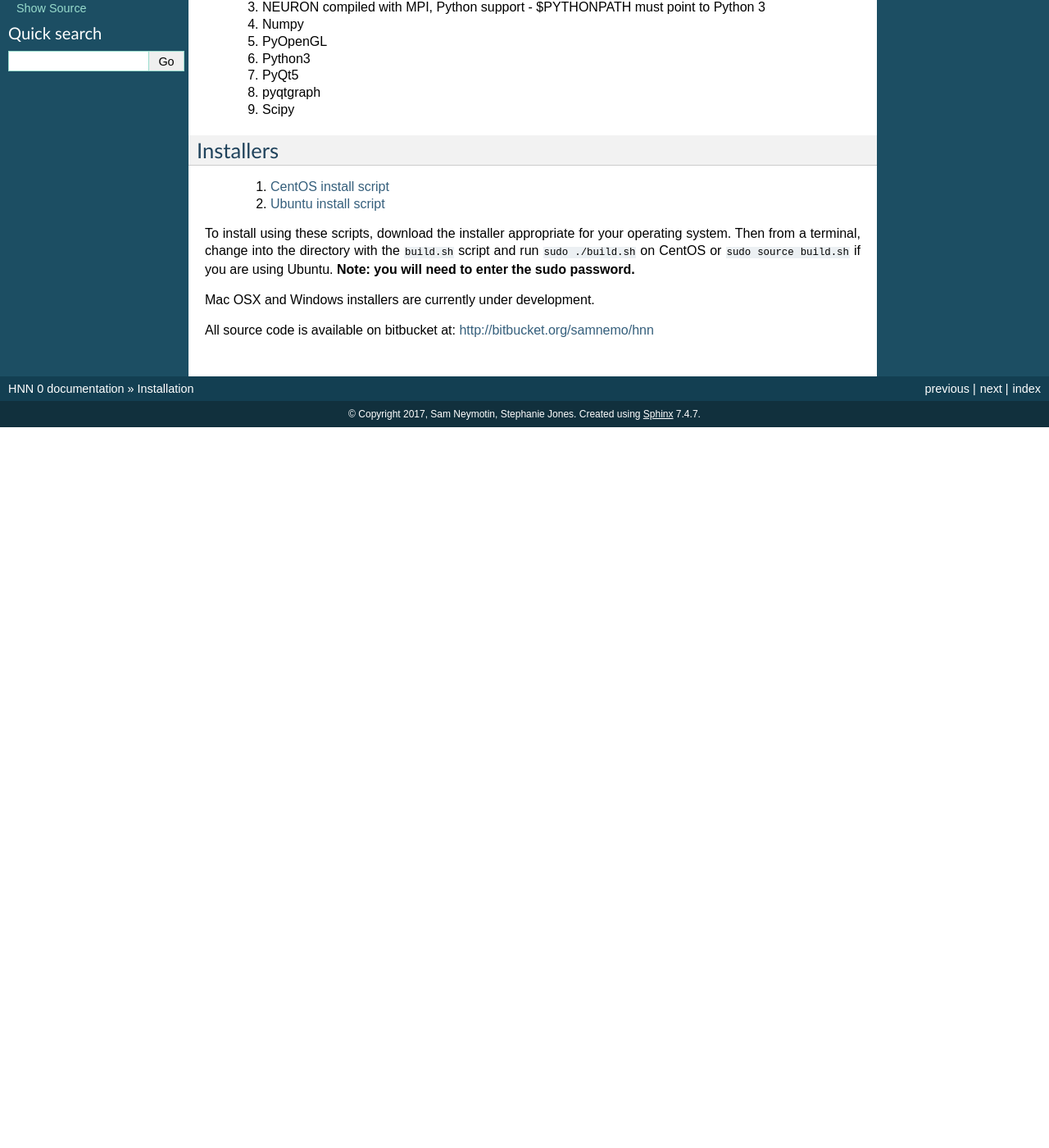
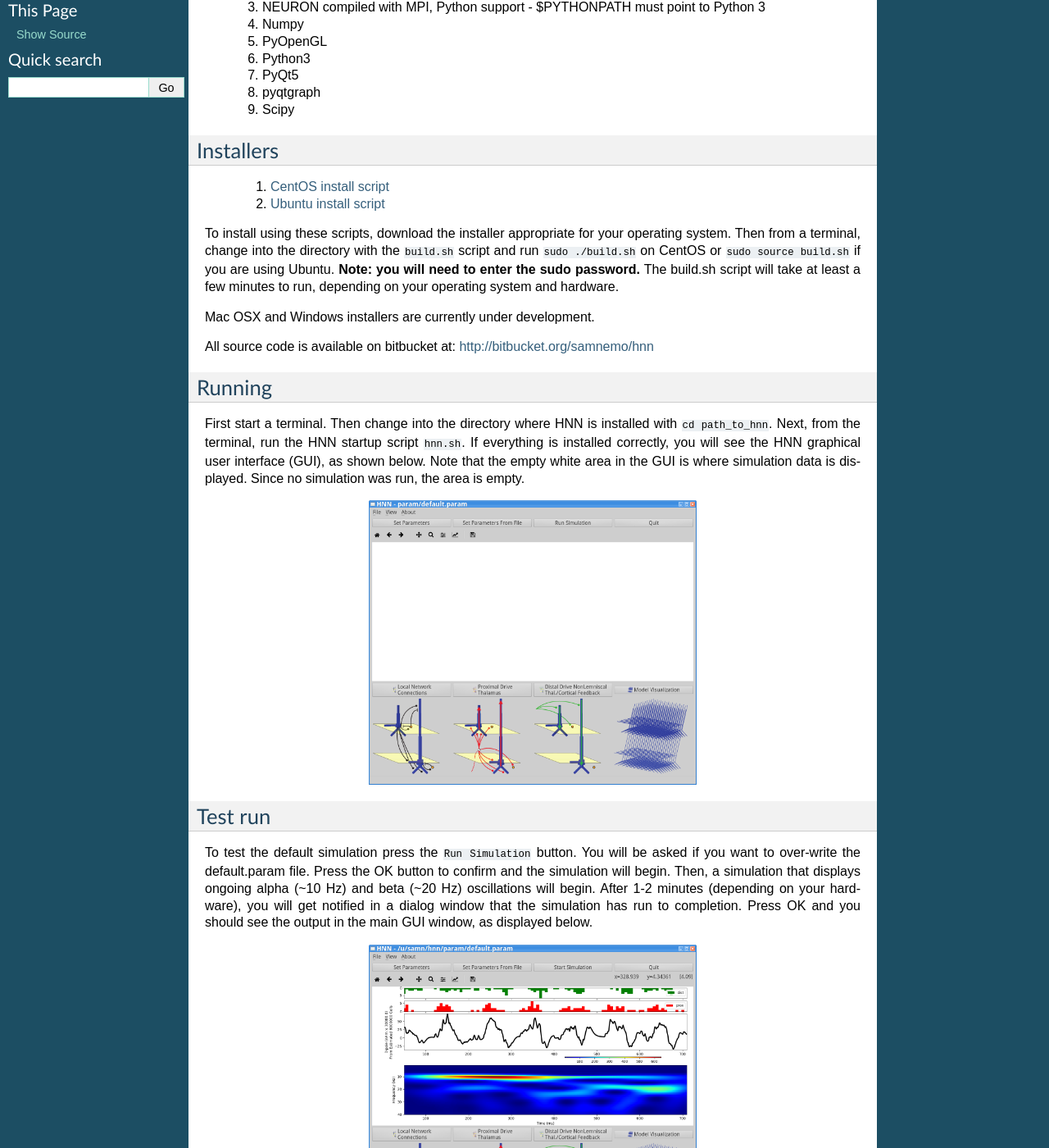
Before and after one commit to jonescompneurolab/hnn, a Sphinx documentation site: the page built from doc/install.rst, in a window 1280 px wide and 1400 px high, scrolled down 270 px. Shown: the whole window at 82% size. Built offline with Sphinx 7.4.7, drawn with Linux system fonts in a browser that asks for light colours; before the commit the page ends 900 px from its top, so only the background shows below that; some of the changed text lies outside the part shown.

Commit message:
some test/images showing load and test run

```diff
--- a/doc/install.rst
+++ b/doc/install.rst
@@ -1,4 +1,4 @@
-Installation
+Installing & Running HNN
 =======================================
 
 Requirements
@@ -29,8 +29,47 @@ To install using these scripts, download the installer appropriate for your
 operating system. Then from
 a terminal, change into the directory with the ``build.sh`` script and run
 ``sudo ./build.sh`` on CentOS or ``sudo source build.sh`` if you are using Ubuntu.
-**Note: you will need to enter the sudo password.**
+**Note: you will need to enter the sudo password.** The build.sh script will take
+at least a few minutes to run, depending on your operating system and hardware.
 
 Mac OSX and Windows installers are currently under development.
 
 All source code is available on bitbucket at: http://bitbucket.org/samnemo/hnn
+
+Running
+-------
+
+First start a terminal. Then change into the directory
+where HNN is installed with ``cd path_to_hnn``. Next, from the
+terminal, run the HNN startup script ``hnn.sh``. If everything
+is installed correctly, you will see the HNN graphical user interface (GUI),
+as shown below. Note that the empty white area in the GUI is
+where simulation data is displayed. Since no simulation was run, the
+area is empty.
+
+.. image:: images/starthnnempty.png
+	:width: 50%
+	:align: center
+
+Test run
+--------
+
+To test the default simulation press the ``Run Simulation`` button.
+You will be asked if you want to over-write the default.param file.
+Press the OK button to confirm and the simulation will begin.
+Then, a simulation that displays ongoing alpha (~10 Hz) and beta (~20 Hz)
+oscillations will begin. After 1-2 minutes (depending on your hardware), you will
+get notified in a dialog window that the simulation has run to completion. Press OK
+and you should see the output in the main GUI window, as displayed below.
+
+.. image:: images/starthnndefaultrun.png
+	:width: 50%
+	:align: center
+
+The simulation output displayed  consists of several panels. The top panels
+represent histograms of the inputs provided to the neurons. Note their rhythmicity, which
+helps to produce alpha/beta events. The middle panel shows the dipole signal generate
+by the model. Note the units are in nAm, and directly comparable to data from MEG
+experiments. The bottom portion show a wavelet-based spectrogram from the current
+dipole signal. In the Tutorial, we will provide more information on what the output
+represents.
```
Also changed, not shown: doc/images/starthnndefaultrun.png (added), doc/images/starthnnempty.png (added).
